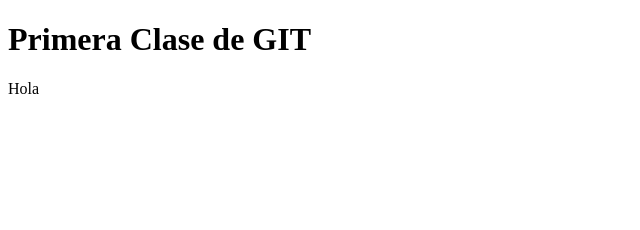
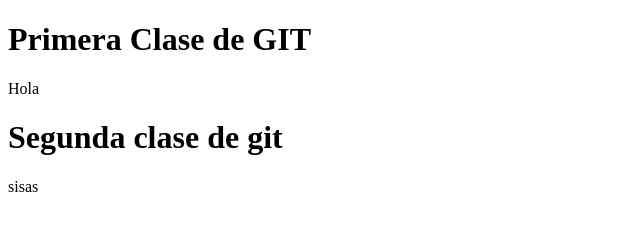
Before and after one commit to julianpulgarin23191/PARCIAL1, a plain HTML site: page index.html in a window 1280 px wide. Shown: the whole page, without its empty margins (0-640 px from the left). Drawn offline with Linux system fonts and the light colour scheme.

Commit message:
1 commit segunda clase
Nuevo titulo y nuevo parrafo

```diff
--- a/index.html
+++ b/index.html
@@ -8,5 +8,8 @@
 <body>
         <h1>Primera Clase de GIT</h1>
         <p>Hola</p>
+
+        <h1>Segunda clase de git</h1>
+        <p>sisas</p>
 </body>
 </html>
```
